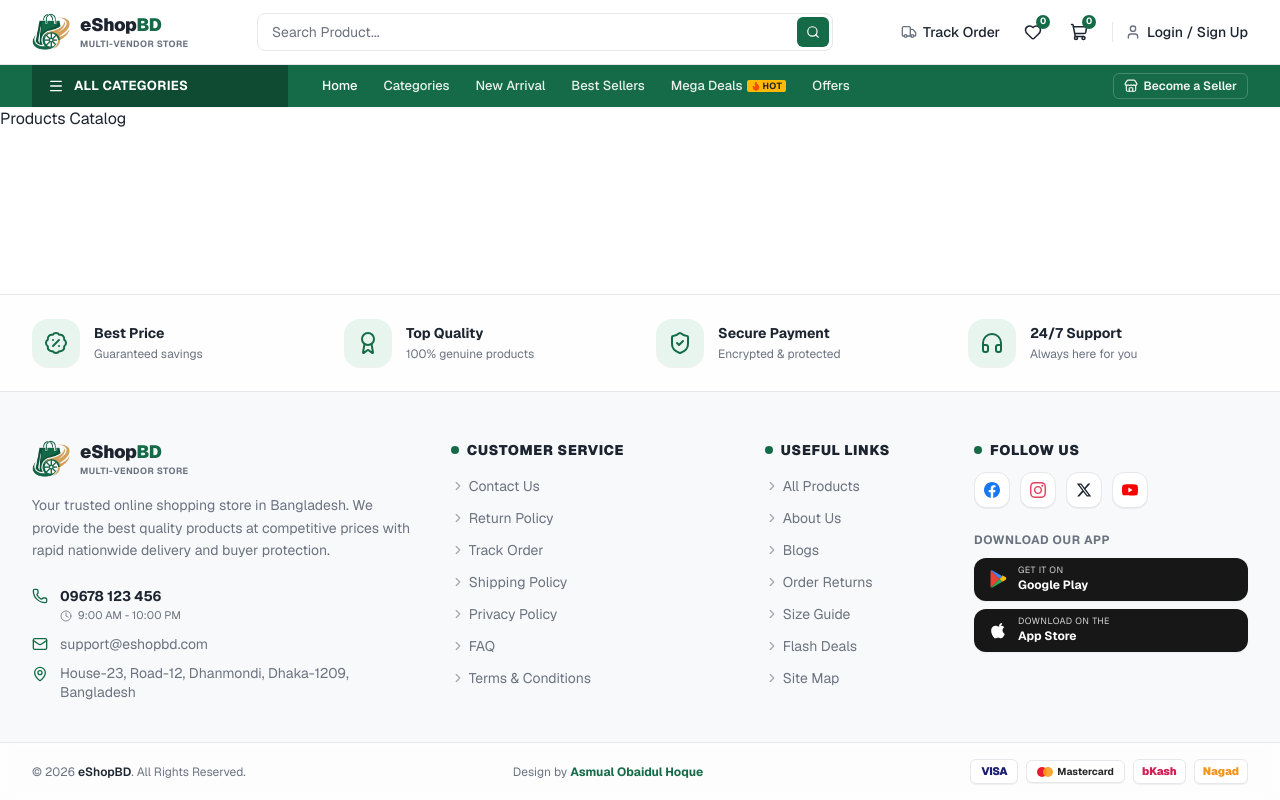
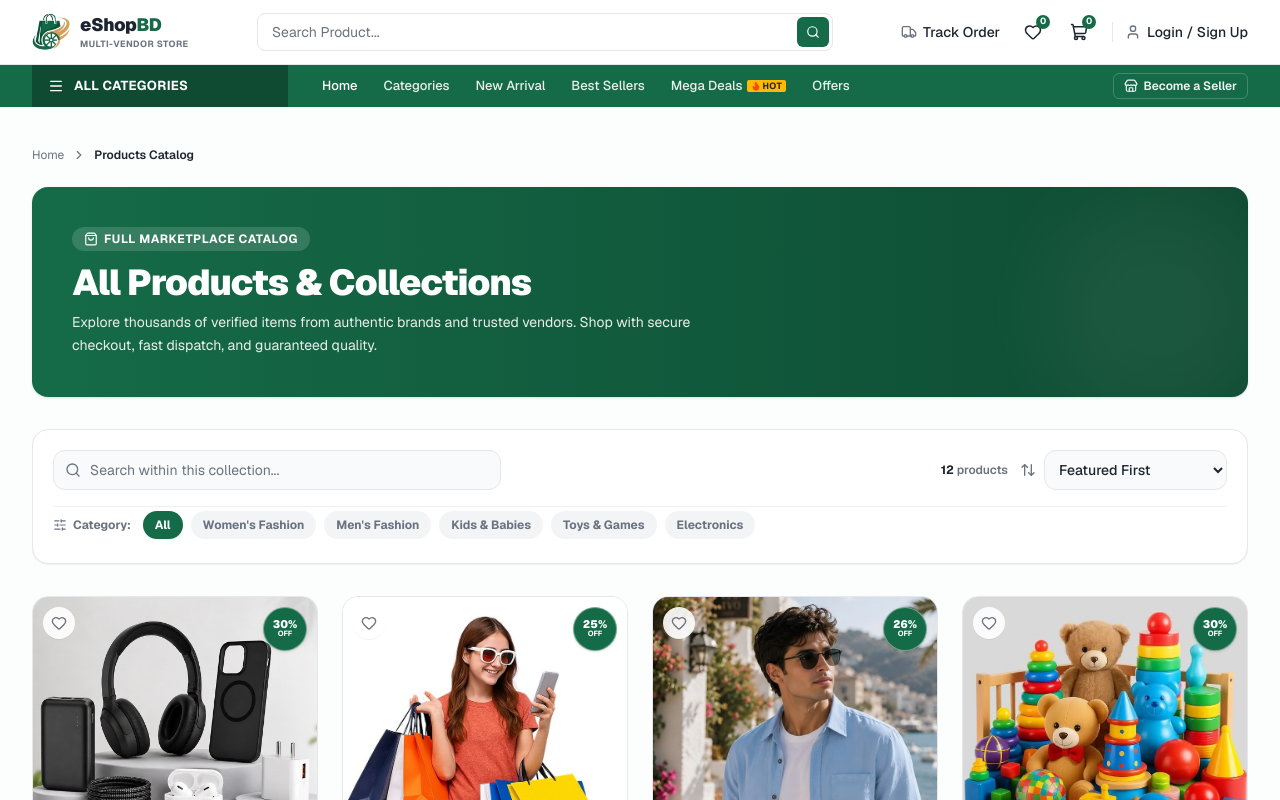
Before and after one commit to Asmual/eShopBD, a Next.js app: page /products in a window 1280 px wide. Shown: the top 800 px of the page. Built offline with nearby package versions, Linux system fonts and the light colour scheme.

Commit message:
Integrate Hot Deals showcase on homepage and upgrade marketplace catalog with ProductCard grid

```diff
--- a/src/app/(storefront)/page.tsx
+++ b/src/app/(storefront)/page.tsx
@@ -2,6 +2,7 @@ import React from "react";
 import HeroSection from "@/features/products/components/HeroSection";
 import FeaturesStrip from "@/components/common/FeaturesStrip";
 import ShopByCategory from "@/features/products/components/ShopByCategory";
+import HotDealsSection from "@/features/products/components/HotDealsSection";
 
 export default function HomePage() {
   return (
@@ -12,8 +13,11 @@ export default function HomePage() {
       {/* Customer Trust & Features Strip */}
       <FeaturesStrip />
 
-      {/* Shop By Category Circular Showcase (6 Categories) */}
+      {/* Shop By Category Circular Showcase */}
       <ShopByCategory />
+
+      {/* Hot Deals Product Grid Showcase */}
+      <HotDealsSection />
     </div>
   );
 }
--- a/src/app/(storefront)/products/page.tsx
+++ b/src/app/(storefront)/products/page.tsx
@@ -1,7 +1,147 @@
-export default function ProductsPage() {
+"use client";
+
+import React, { useState, useMemo, Suspense } from "react";
+import { useSearchParams } from "next/navigation";
+import Link from "next/link";
+import { ShoppingBag, ChevronRight, Sparkles } from "lucide-react";
+import ProductCard from "@/features/products/components/ProductCard";
+import ProductFilterBar from "@/features/products/components/ProductFilterBar";
+import EmptyState from "@/components/common/EmptyState";
+import { ALL_PRODUCTS } from "@/data/products";
+
+const ALL_PRODUCT_CATEGORIES = [
+  { id: "women", name: "Women's Fashion" },
+  { id: "men", name: "Men's Fashion" },
+  { id: "kids", name: "Kids & Babies" },
+  { id: "toys-games", name: "Toys & Games" },
+  { id: "electronics", name: "Electronics" },
+];
+
+function ProductsCatalogContent() {
+  const searchParams = useSearchParams();
+  const initialCategory = searchParams.get("category") || "all";
+  const initialSearch = searchParams.get("search") || "";
+
+  const [selectedCategory, setSelectedCategory] = useState(initialCategory);
+  const [sortBy, setSortBy] = useState("featured");
+  const [searchQuery, setSearchQuery] = useState(initialSearch);
+
+  const filteredProducts = useMemo(() => {
+    let result = [...ALL_PRODUCTS];
+
+    if (selectedCategory !== "all") {
+      result = result.filter((p) => p.category === selectedCategory);
+    }
+
+    if (searchQuery.trim()) {
+      const q = searchQuery.toLowerCase();
+      result = result.filter(
+        (p) =>
+          p.name.toLowerCase().includes(q) ||
+          p.categoryName.toLowerCase().includes(q)
+      );
+    }
+
+    switch (sortBy) {
+      case "price-low":
+        result.sort((a, b) => a.price - b.price);
+        break;
+      case "price-high":
+        result.sort((a, b) => b.price - a.price);
+        break;
+      case "rating":
+        result.sort((a, b) => b.rating - a.rating);
+        break;
+      case "popular":
+        result.sort((a, b) => b.soldCount - a.soldCount);
+        break;
+      default:
+        break;
+    }
+
+    return result;
+  }, [selectedCategory, searchQuery, sortBy]);
+
   return (
-    <div>
-      <h1>Products Catalog</h1>
+    <div className="w-full bg-brand-surface/40 min-h-screen py-6 sm:py-10">
+      <div className="max-w-7xl mx-auto px-4 sm:px-6 lg:px-8">
+        {/* Breadcrumb Navigation */}
+        <nav
+          aria-label="Breadcrumb"
+          className="flex items-center gap-2 text-xs text-text-muted mb-4 sm:mb-6"
+        >
+          <Link href="/" className="hover:text-brand transition-colors">
+            Home
+          </Link>
+          <ChevronRight className="w-3.5 h-3.5" />
+          <span className="text-text-main font-semibold">Products Catalog</span>
+        </nav>
+
+        {/* Page Header */}
+        <div className="bg-gradient-to-r from-brand to-brand-hover rounded-2xl p-6 sm:p-10 text-white mb-6 sm:mb-8 shadow-sm relative overflow-hidden">
+          <div className="relative z-10 max-w-2xl">
+            <div className="inline-flex items-center gap-1.5 px-3 py-1 rounded-full bg-white/15 text-white text-xs font-bold uppercase tracking-wider mb-3 backdrop-blur-xs">
+              <ShoppingBag className="w-3.5 h-3.5" />
+              <span>Full Marketplace Catalog</span>
+            </div>
+            <h1 className="text-2xl sm:text-4xl font-black tracking-tight">
+              All Products & Collections
+            </h1>
+            <p className="mt-2 text-xs sm:text-sm text-white/90 leading-relaxed">
+              Explore thousands of verified items from authentic brands and trusted vendors. Shop with secure checkout, fast dispatch, and guaranteed quality.
+            </p>
+          </div>
+          <div className="absolute -right-8 -bottom-8 w-60 h-60 bg-white/5 rounded-full blur-2xl pointer-events-none" />
+        </div>
+
+        {/* Dynamic Filter and Sort Bar */}
+        <ProductFilterBar
+          categories={ALL_PRODUCT_CATEGORIES}
+          selectedCategory={selectedCategory}
+          onSelectCategory={setSelectedCategory}
+          sortBy={sortBy}
+          onSortChange={setSortBy}
+          searchQuery={searchQuery}
+          onSearchChange={setSearchQuery}
+          totalCount={filteredProducts.length}
+        />
+
+        {/* Product Cards Grid */}
+        {filteredProducts.length > 0 ? (
+          <div className="grid grid-cols-2 sm:grid-cols-3 lg:grid-cols-4 gap-3 sm:gap-6">
+            {filteredProducts.map((product, idx) => (
+              <ProductCard
+                key={product.id}
+                product={product}
+                priority={idx < 4}
+              />
+            ))}
+          </div>
+        ) : (
+          <EmptyState
+            title="No matching products found"
+            description="Try clearing search query or switching categories to browse available items."
+            onReset={() => {
+              setSelectedCategory("all");
+              setSearchQuery("");
+            }}
+          />
+        )}
+      </div>
     </div>
   );
 }
+
+export default function ProductsPage() {
+  return (
+    <Suspense
+      fallback={
+        <div className="w-full min-h-screen py-20 text-center text-sm text-text-muted">
+          Loading catalog...
+        </div>
+      }
+    >
+      <ProductsCatalogContent />
+    </Suspense>
+  );
+}
--- /dev/null
+++ b/src/features/products/components/HotDealsSection.tsx
@@ -0,0 +1,53 @@
+"use client";
+
+import React from "react";
+import Link from "next/link";
+import { ArrowRight, Flame } from "lucide-react";
+import ProductCard from "./ProductCard";
+import { ALL_PRODUCTS } from "@/data/products";
+
+export default function HotDealsSection() {
+  const hotDeals = ALL_PRODUCTS.slice(0, 10);
+
+  return (
+    <section aria-label="Hot Deals Showcase" className="w-full bg-brand-surface/30 py-8 sm:py-14 border-t border-border-light/60">
+      <div className="max-w-7xl mx-auto px-4 sm:px-6 lg:px-8">
+        {/* Section Header */}
+        <div className="flex items-center justify-between mb-6 sm:mb-8">
+          <div className="flex items-center gap-2 sm:gap-2.5">
+            <div className="w-8 h-8 rounded-lg bg-orange-100 text-orange-600 flex items-center justify-center">
+              <Flame className="w-4.5 h-4.5 fill-current" />
+            </div>
+            <div>
+              <h2 className="text-xl sm:text-2xl font-black text-text-main tracking-tight">
+                Hot Deals
+              </h2>
+              <p className="text-xs text-text-muted hidden sm:block">
+                Grab top-rated items with limited-time price drops
+              </p>
+            </div>
+          </div>
+
+          <Link
+            href="/mega-deals"
+            className="inline-flex items-center gap-1.5 text-xs sm:text-sm font-bold text-brand hover:text-brand-hover hover:gap-2 transition-all cursor-pointer"
+          >
+            <span>View More</span>
+            <ArrowRight className="w-4 h-4" />
+          </Link>
+        </div>
+
+        {/* Product Cards Responsive Grid */}
+        <div className="grid grid-cols-2 sm:grid-cols-3 lg:grid-cols-4 xl:grid-cols-5 gap-3 sm:gap-5">
+          {hotDeals.map((product, idx) => (
+            <ProductCard
+              key={product.id}
+              product={product}
+              priority={idx < 5}
+            />
+          ))}
+        </div>
+      </div>
+    </section>
+  );
+}
```
